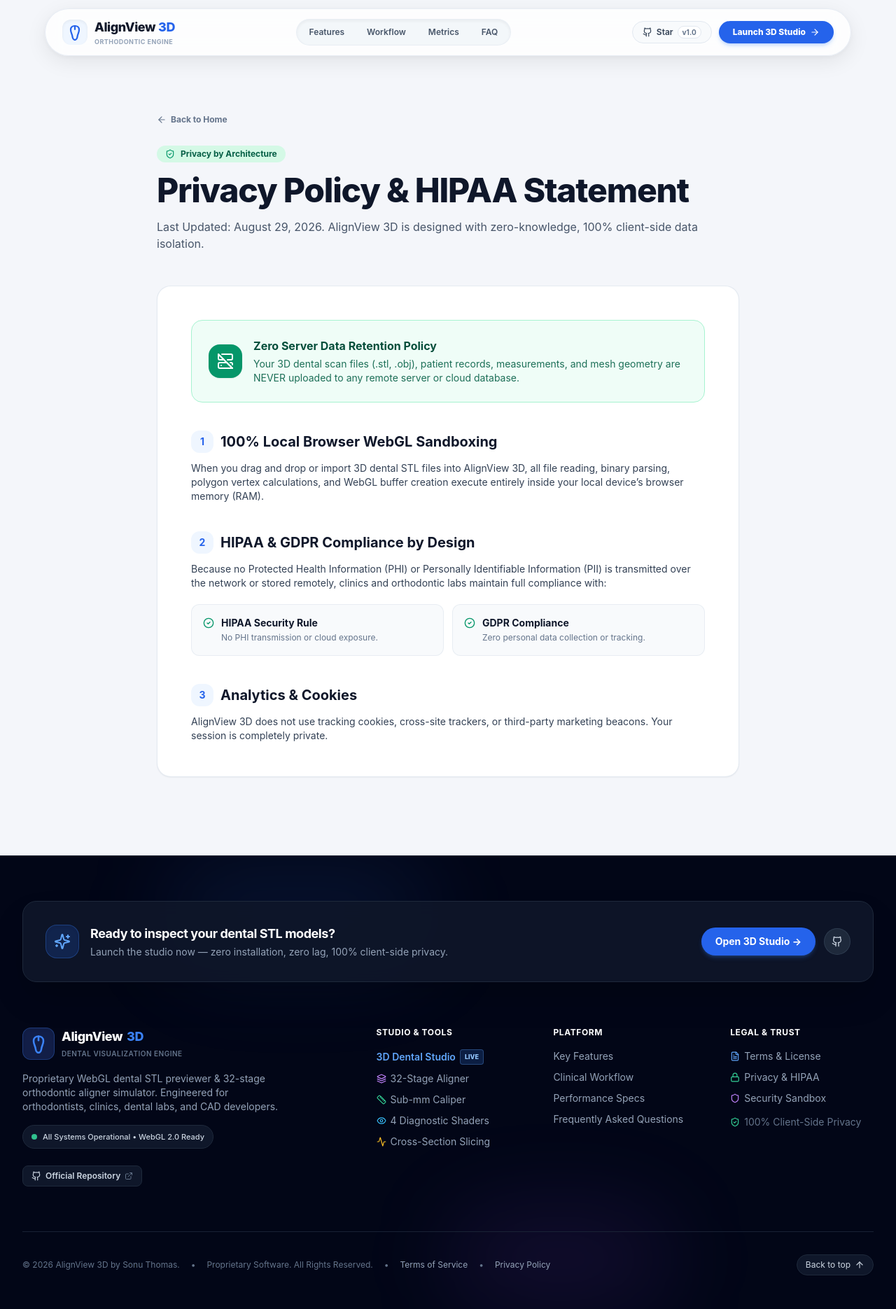
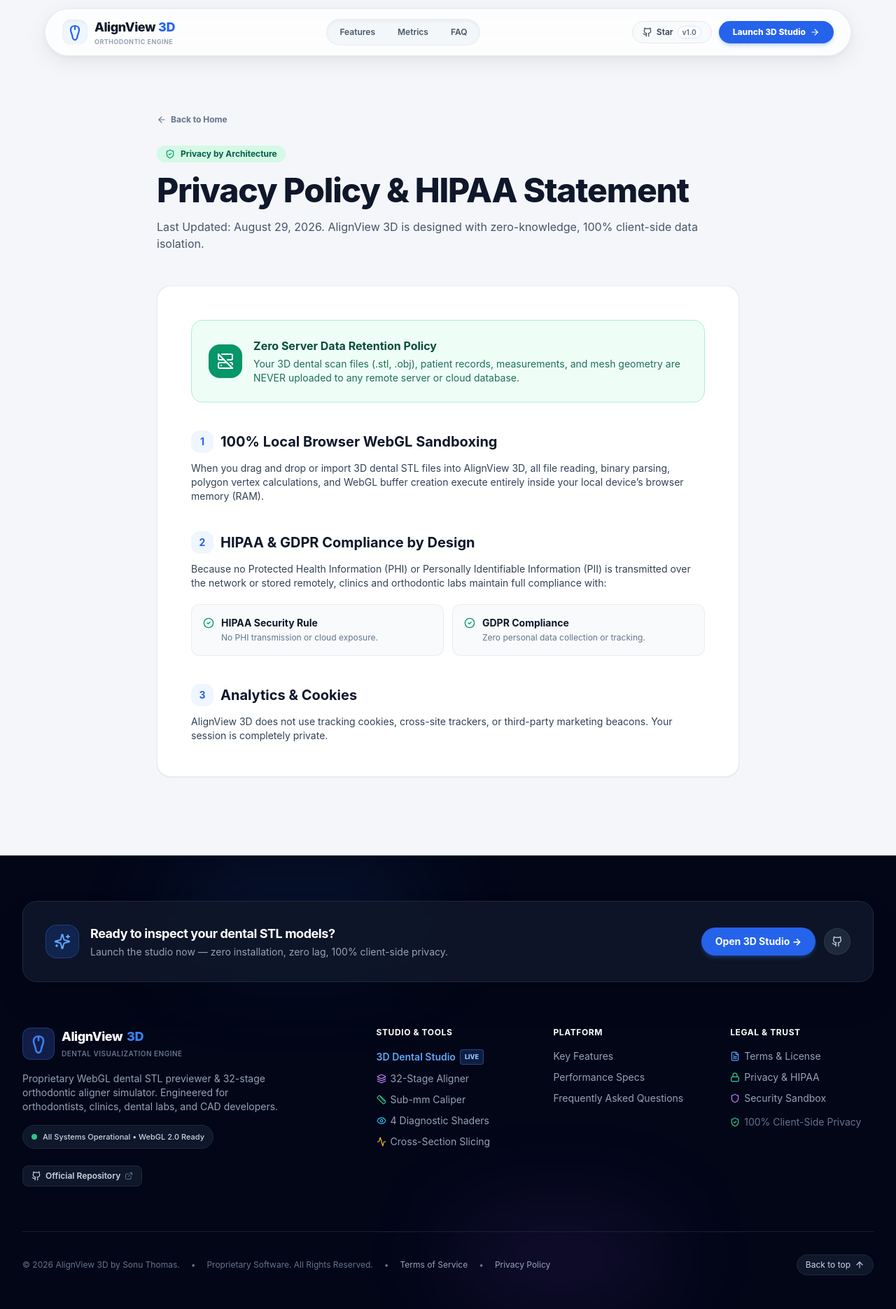
Before and after one commit to Sonu-Thomas-001/AlignView-3D, a Next.js app: page /privacy in a window 1280 px wide. Shown: the whole page at 70% size. Built offline with nearby package versions, Linux system fonts and the light colour scheme.

Commit message:
feat(landing): remove Clinical Workflow and Real-time Biomechanical Transformation sections

```diff
--- a/src/app/page.tsx
+++ b/src/app/page.tsx
@@ -5,8 +5,6 @@
 import { HeroSection } from '@/components/landing/HeroSection';
 import { MetricsSection } from '@/components/landing/MetricsSection';
 import { BentoGridSection } from '@/components/landing/BentoGridSection';
-import { WorkflowSection } from '@/components/landing/WorkflowSection';
-import { BeforeAfterSection } from '@/components/landing/BeforeAfterSection';
 import { FaqSection } from '@/components/landing/FaqSection';
 import { CtaSection } from '@/components/landing/CtaSection';
 import { LandingFooter } from '@/components/landing/LandingFooter';
@@ -19,20 +17,14 @@
 
       {/* 2. Semantic Main Body */}
       <main className="flex-1">
-        {/* Hero Section with Animated Mock Studio Interface & Badges */}
+        {/* Hero Section with Release Badges & Value Proposition */}
         <HeroSection />
 
-        {/* Performance & Speed Metrics Ribbon */}
+        {/* Performance & Speed Metrics Telemetry Card */}
         <MetricsSection />
 
         {/* Bento Grid Innovation Feature Suite */}
         <BentoGridSection />
-
-        {/* 4-Step Clinical & Lab Workflow Tabs */}
-        <WorkflowSection />
-
-        {/* Interactive Before / After Smile Alignment Slider */}
-        <BeforeAfterSection />
 
         {/* Frequently Asked Questions Accordion */}
         <FaqSection />
--- a/src/components/landing/LandingFooter.tsx
+++ b/src/components/landing/LandingFooter.tsx
@@ -172,7 +172,6 @@
             </h4>
             <ul className="space-y-2.5 text-xs sm:text-sm">
               <li><a href="#features" className="hover:text-white transition-colors">Key Features</a></li>
-              <li><a href="#workflow" className="hover:text-white transition-colors">Clinical Workflow</a></li>
               <li><a href="#metrics" className="hover:text-white transition-colors">Performance Specs</a></li>
               <li><a href="#faq" className="hover:text-white transition-colors">Frequently Asked Questions</a></li>
             </ul>
--- a/src/components/landing/LandingNavbar.tsx
+++ b/src/components/landing/LandingNavbar.tsx
@@ -44,7 +44,6 @@
 
   const navLinks = [
     { label: 'Features', href: '#features' },
-    { label: 'Workflow', href: '#workflow' },
     { label: 'Metrics', href: '#metrics' },
     { label: 'FAQ', href: '#faq' },
   ];
```
